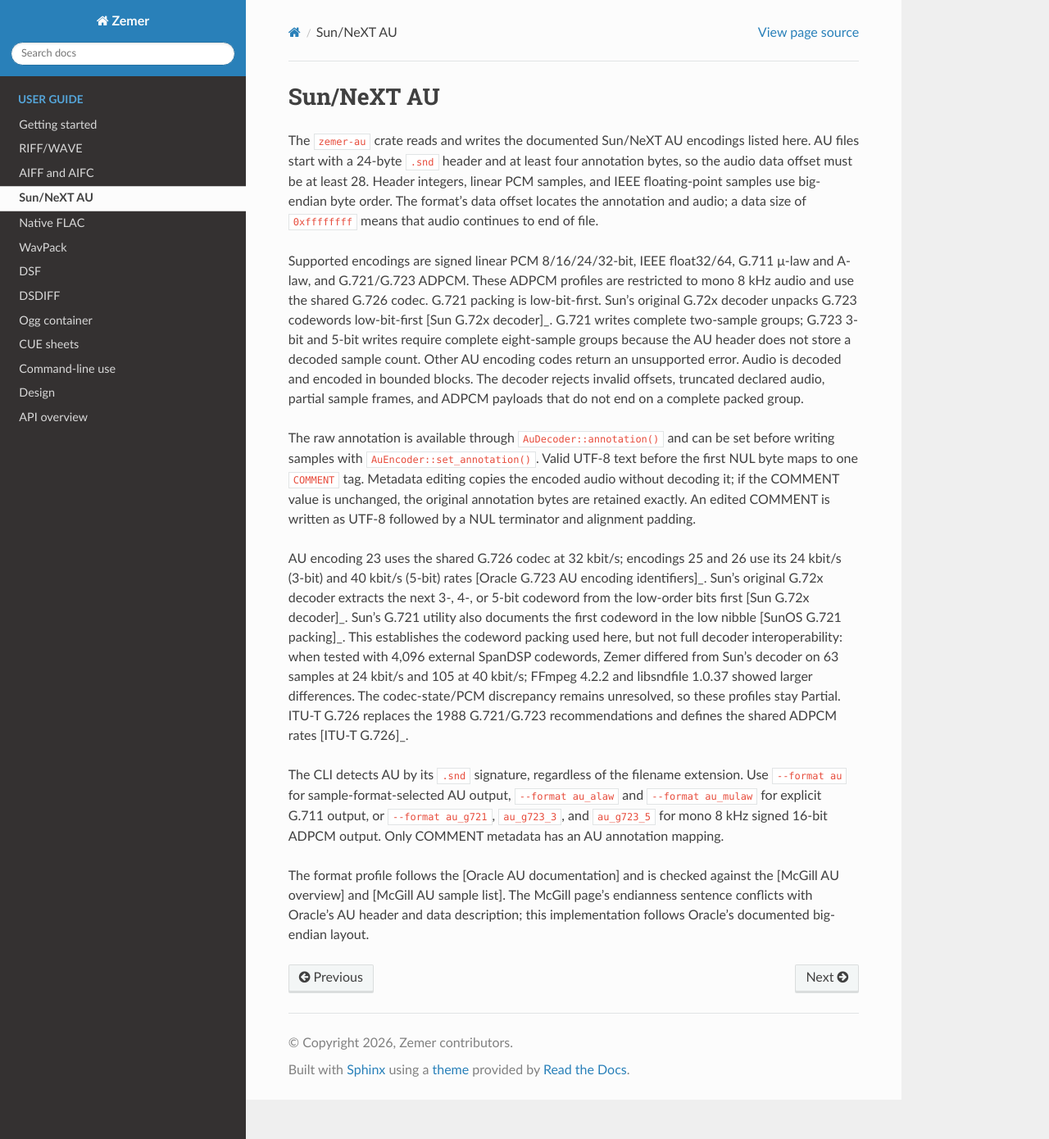
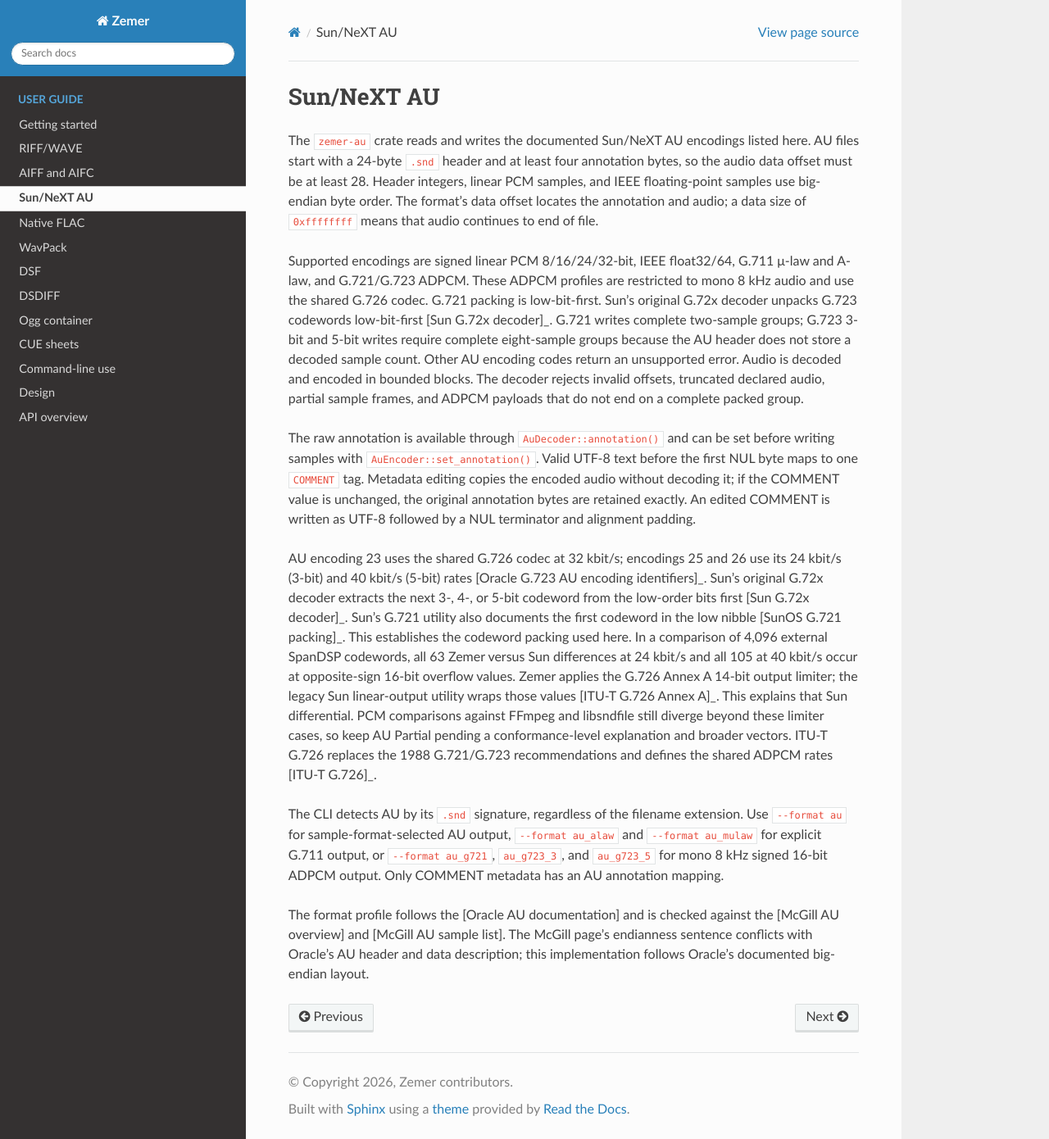
Before and after one commit to neko941/zemer, a Sphinx documentation site: the page built from docs/au.rst, in a window 1280 px wide and 1390 px high. Shown: the whole window at 82% size. Built offline with Sphinx 7.4.7 and the Read the Docs theme 3.1.0, drawn with Linux system fonts in a browser that asks for light colours.

Commit message:
docs(au): explain Annex A saturation
The Sun differential on long G.723 streams comes from linear output

wrapping values that Annex A requires to be limited. Record the cause

while keeping unresolved FFmpeg PCM differences visible.

```diff
--- a/docs/au.rst
+++ b/docs/au.rst
@@ -32,12 +32,15 @@ use its 24 kbit/s (3-bit) and 40 kbit/s (5-bit) rates
 the next 3-, 4-, or 5-bit codeword from the low-order bits first
 [Sun G.72x decoder]_. Sun's G.721 utility also documents the first codeword in
 the low nibble [SunOS G.721 packing]_. This establishes the codeword packing
-used here, but not full decoder interoperability: when tested with 4,096
-external SpanDSP codewords, Zemer differed from Sun's decoder on 63 samples at
-24 kbit/s and 105 at 40 kbit/s; FFmpeg 4.2.2 and libsndfile 1.0.37 showed
-larger differences. The codec-state/PCM discrepancy remains unresolved, so
-these profiles stay Partial. ITU-T G.726 replaces the 1988 G.721/G.723
-recommendations and defines the shared ADPCM rates [ITU-T G.726]_.
+used here. In a comparison of 4,096 external SpanDSP codewords, all 63 Zemer
+versus Sun differences at 24 kbit/s and all 105 at 40 kbit/s occur at
+opposite-sign 16-bit overflow values. Zemer applies the G.726 Annex A 14-bit
+output limiter; the legacy Sun linear-output utility wraps those values
+[ITU-T G.726 Annex A]_. This explains that Sun differential. PCM comparisons
+against FFmpeg and libsndfile still diverge beyond these limiter cases, so
+keep AU Partial pending a conformance-level explanation and broader vectors.
+ITU-T G.726 replaces the 1988 G.721/G.723 recommendations and defines the
+shared ADPCM rates [ITU-T G.726]_.
 
 The CLI detects AU by its ``.snd`` signature, regardless of the filename
 extension. Use ``--format au`` for sample-format-selected AU output,
@@ -54,6 +57,7 @@ this implementation follows Oracle's documented big-endian layout.
 .. [Oracle AU documentation] https://docs.oracle.com/cd/E19253-01/816-5174/6mbb98ucf/index.html
 .. [Oracle G.723 AU encoding identifiers] https://docs.oracle.com/cd/A97385_01/appdev.920/a96120/annotator_parexample.htm
 .. [Sun G.72x decoder] https://sources.debian.org/src/rplay/3.3.2-16/adpcm/decode.c
+.. [ITU-T G.726 Annex A] https://www.itu.int/rec/T-REC-G.726-199411-I%21AnnA%21PDF-E
 .. [McGill AU overview] https://www.mmsp.ece.mcgill.ca/Documents/AudioFormats/AU/AU.html
 .. [McGill AU sample list] https://www.mmsp.ece.mcgill.ca/Documents/AudioFormats/AU/Samples.html
 .. [SunOS G.721 packing] https://www.typewritten.org/Manual/Sun/SunOS/4.1.4/man1/adpcm_enc.html
```
Also changed, not shown: README.ai.md (+1 -1 lines), README.md (+1 -1 lines), ROADMAP.md (+1 -1 lines).
